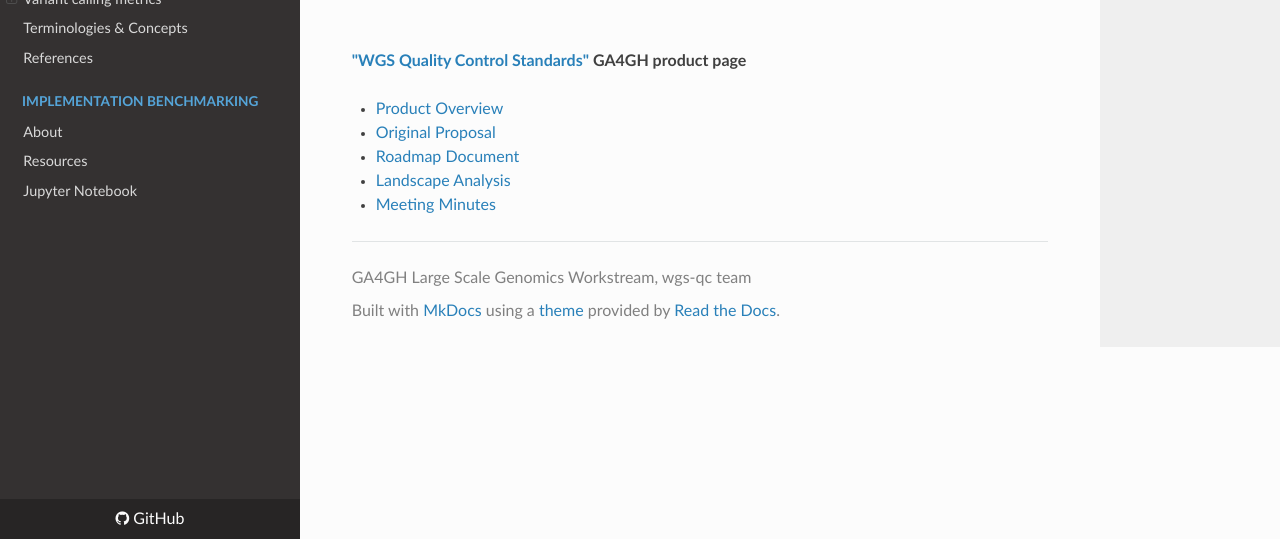
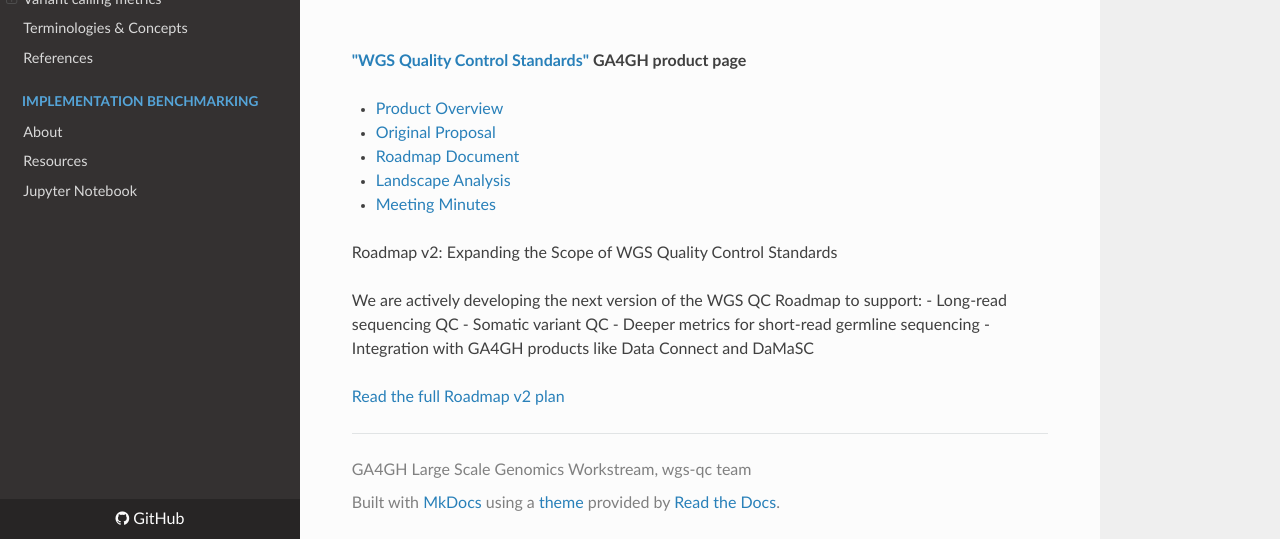
Before and after one commit to ga4gh/quality-control-wgs, an MkDocs documentation site: the page built from docs/index.md, in a window 1280 px wide and 900 px high, scrolled down 618 px, cut to the strip 361-900 px from the top of the window. Built offline with MkDocs 1.6.1, drawn with Linux system fonts in a browser that asks for light colours; nearby versions of some CDN libraries.

Commit message:
update readme.md, docs/index.md and docs/links.md speify this release is short-read based and highlight roadmap v2

```diff
--- a/docs/index.md
+++ b/docs/index.md
@@ -26,3 +26,14 @@
 -  [Roadmap Document](https://docs.google.com/document/d/1T2Ls5HRz5xR9sQkH6YnktFWfjEEmSBchA6twHbfGJ_o/edit?usp=sharing)
 -  [Landscape Analysis](https://docs.google.com/spreadsheets/d/1SKy1p38RJf3YNJ33XPIS8qLY5exF93pxdfozaiMnJqQ/edit?usp=share_link)
 -  [Meeting Minutes](https://docs.google.com/document/d/1a4ns_QbN4OzDiSThyfsZ0JITfrZTmW3g3HCWDpqPvr4/edit?usp=share_link)
+
+
+Roadmap v2: Expanding the Scope of WGS Quality Control Standards
+
+We are actively developing the next version of the WGS QC Roadmap to support:
+- Long-read sequencing QC
+- Somatic variant QC
+- Deeper metrics for short-read germline sequencing
+- Integration with GA4GH products like Data Connect and DaMaSC
+
+[Read the full Roadmap v2 plan ](https://docs.google.com/document/d/1n5w9NMRyrvhk1bxJeqQ7zTeS5qoueRX-nWjSq8bZ2wI/edit?tab=t.0)
```
Also changed, not shown: README.md (+2 -2 lines), docs/links.md (+10 -0 lines).
